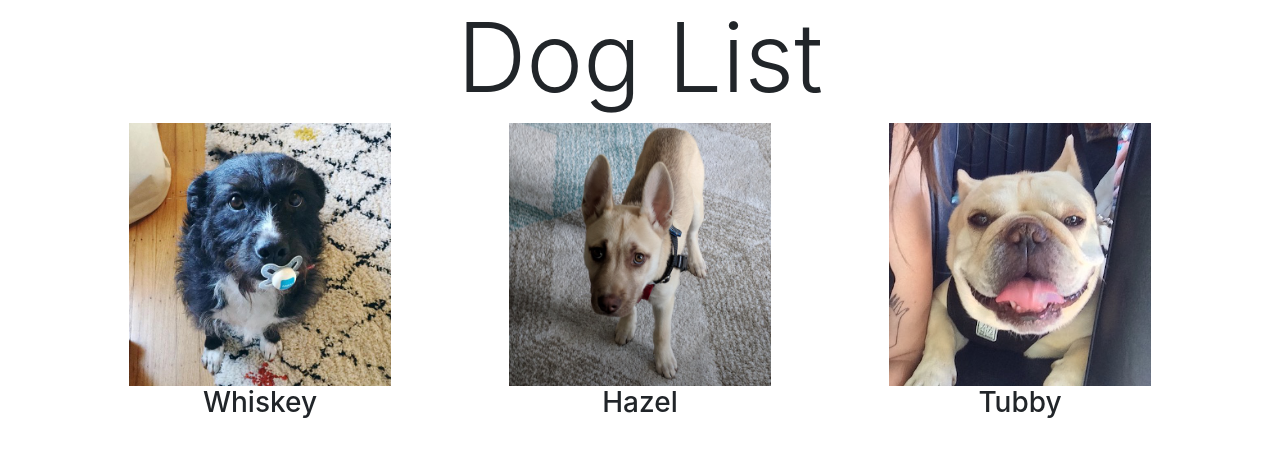
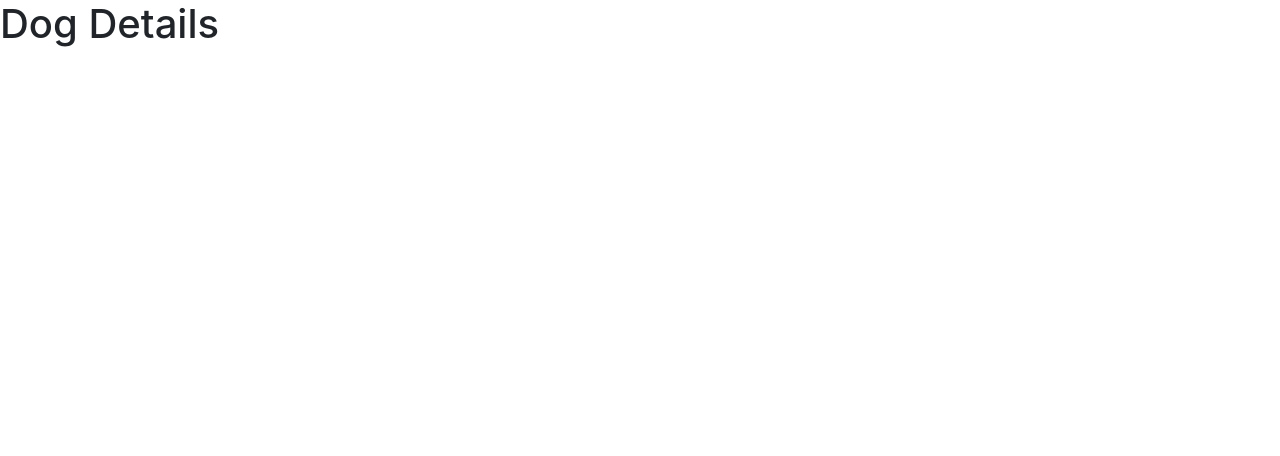
Before and after one commit to super8989/React_dog_finder, a React (Create React App) app: page /dogs/Hazel in a window 1280 px wide. Shown: the top 456 px of the page. Built offline with nearby package versions, Linux system fonts and the light colour scheme.

Commit message:
added DogDetails component to App.js

```diff
--- a/src/App.js
+++ b/src/App.js
@@ -1,5 +1,6 @@
 import React, { Component } from "react";
 import DogList from "./DogList";
+import DogDetails from "./DogDetails";
 import { Switch, Route } from "react-router-dom";
 import whiskey from "./images/whiskey.jpg";
 import hazel from "./images/hazel.jpg";
@@ -44,7 +45,14 @@ class App extends Component {
 
 	render() {
 		return (
-			<Route path='/dogs' render={() => <DogList dogs={this.props.dogs} />} />
+			<Switch>
+				<Route
+					exact
+					path='/dogs'
+					render={() => <DogList dogs={this.props.dogs} />}
+				/>
+				<Route exact path='/dogs/:name' render={() => <DogDetails />} />
+			</Switch>
 		);
 	}
 }
--- /dev/null
+++ b/src/DogDetails.js
@@ -0,0 +1,9 @@
+import React, { Component } from "react";
+
+class DogDetails extends Component {
+	render() {
+		return <h1>Dog Details</h1>;
+	}
+}
+
+export default DogDetails;
```
